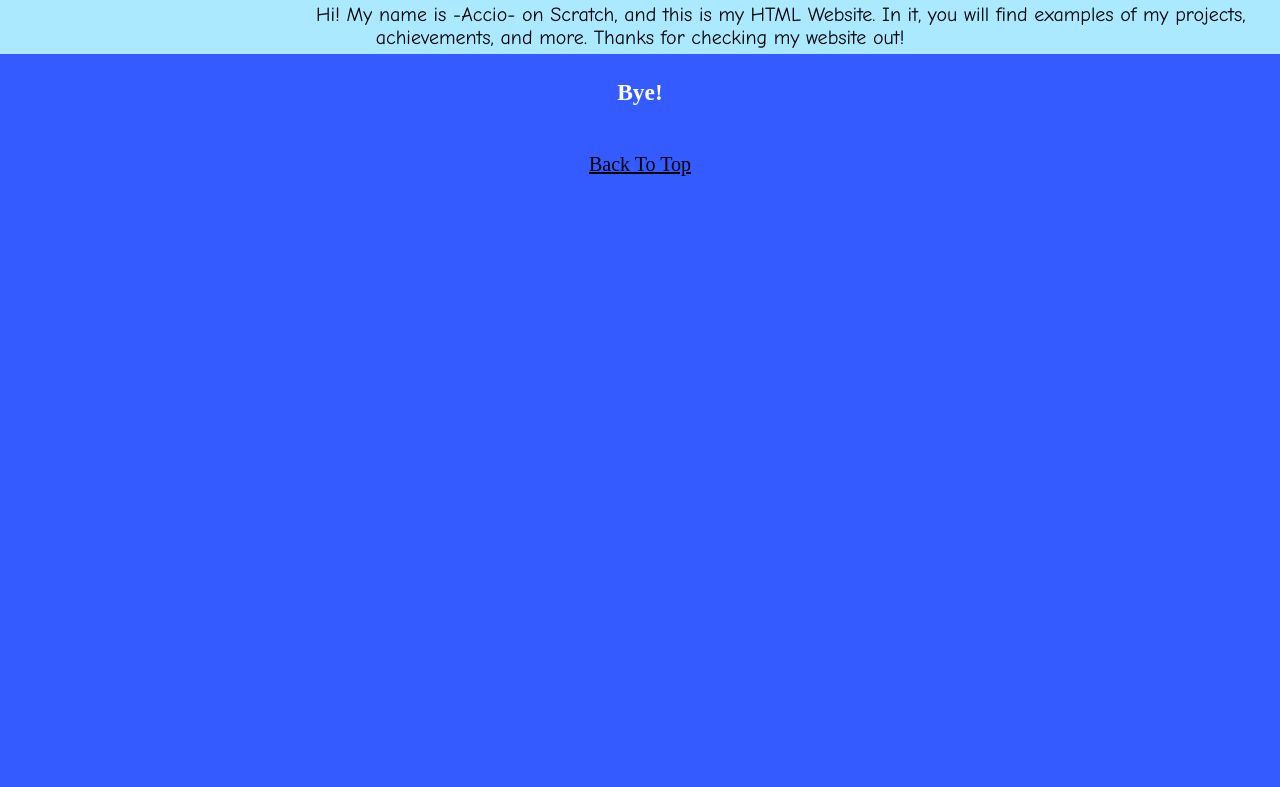
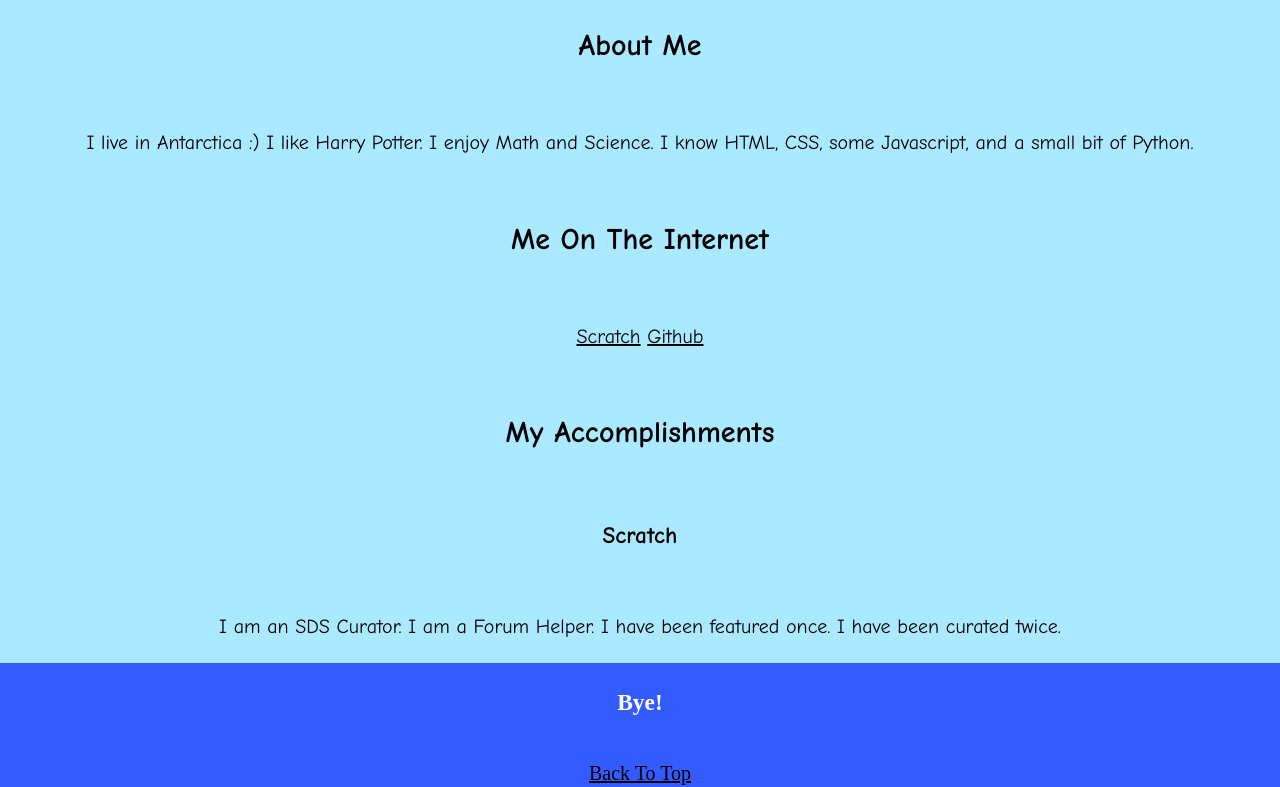
Before and after one commit to Accio1/Accio1.github.io, a plain HTML site: page index.html in a window 1280 px wide. Shown: the part 72-859 px from the top of the page. Before the commit the page ends 800 px from the top, so only its background shows below. Drawn offline with Linux system fonts and the light colour scheme.

Commit message:
Update index.html

```diff
--- a/index.html
+++ b/index.html
@@ -19,8 +19,34 @@
 		</div>
 
 			<div class="MainP_Content">
-				<p1>Hi! My name is -Accio- on Scratch, and this is my HTML Website. In it, you will find examples of my projects, achievements, and more. Thanks for checking my website out!</p1>
-
+				<h2>About Me</h2>
+				<br>
+				<p>
+					I live in Antarctica :)
+					I like Harry Potter.
+					I enjoy Math and Science.
+					I know HTML, CSS, some Javascript, and a small bit of Python.
+				</p>
+				<br>
+				<h2>Me On The Internet</h2>
+				<br>
+				<p>
+					<a href="https://scratch.mit.edu/users/-Accio-/">Scratch</a>
+					<a href="https://github.com/Accio1">Github</a>
+				</p>
+				<br>
+				<h2>My Accomplishments</h2>
+				<br>
+				<h3>
+					Scratch
+				</h3>
+				<br>
+				<p>
+					I am an SDS Curator.
+					I am a Forum Helper.
+					I have been featured once.
+					I have been curated twice.
+				</p>
 			</div>
 			<div class="footer">
 			<h3>Bye!</h3>
```
